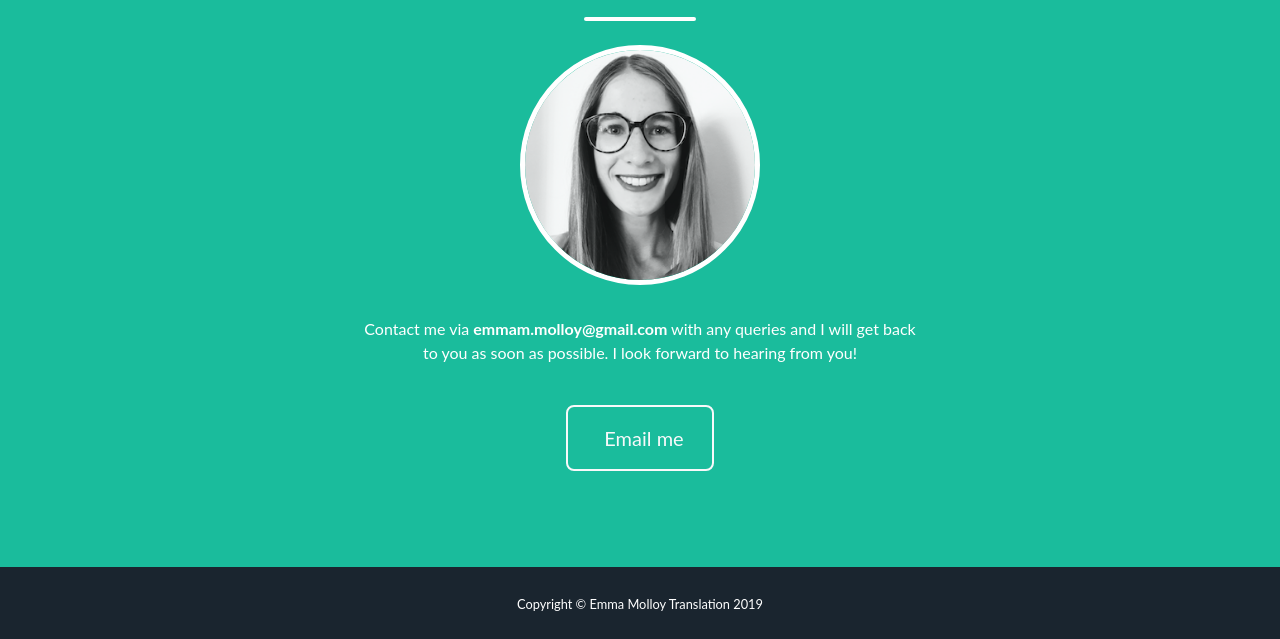
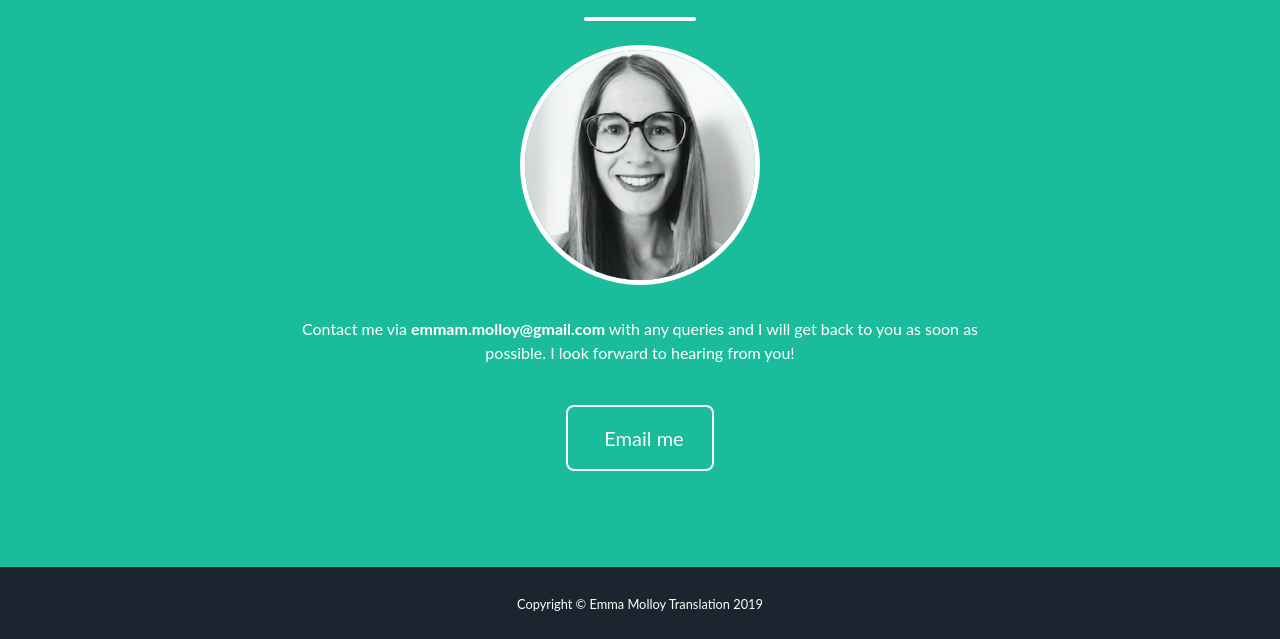
Before and after one commit to emmammolloy/emmammolloy.github.io, a website with bundled scripts: page Contact.html in a window 1280 px wide. Shown: the part 251-890 px from the top of the page. Built offline with nearby package versions, Linux system fonts and the light colour scheme; some icons are missing.

Commit message:
pixels to percentages

```diff
--- a/Contact.html
+++ b/Contact.html
@@ -58,7 +58,7 @@
 
   <!-- Contact section -->
       <section class="masthead bg-primary text-white text-center">
-        <div class="container d-flex align-items-center flex-column" style="width: 600px">
+        <div class="container d-flex align-items-center flex-column" style="width: 60%">
 
           <!-- Heading -->
           <h1 class="page-section-heading text-center text-uppercase mb-0">Contact</h1>
```
Also changed, not shown: Services.html (+1 -1 lines).
